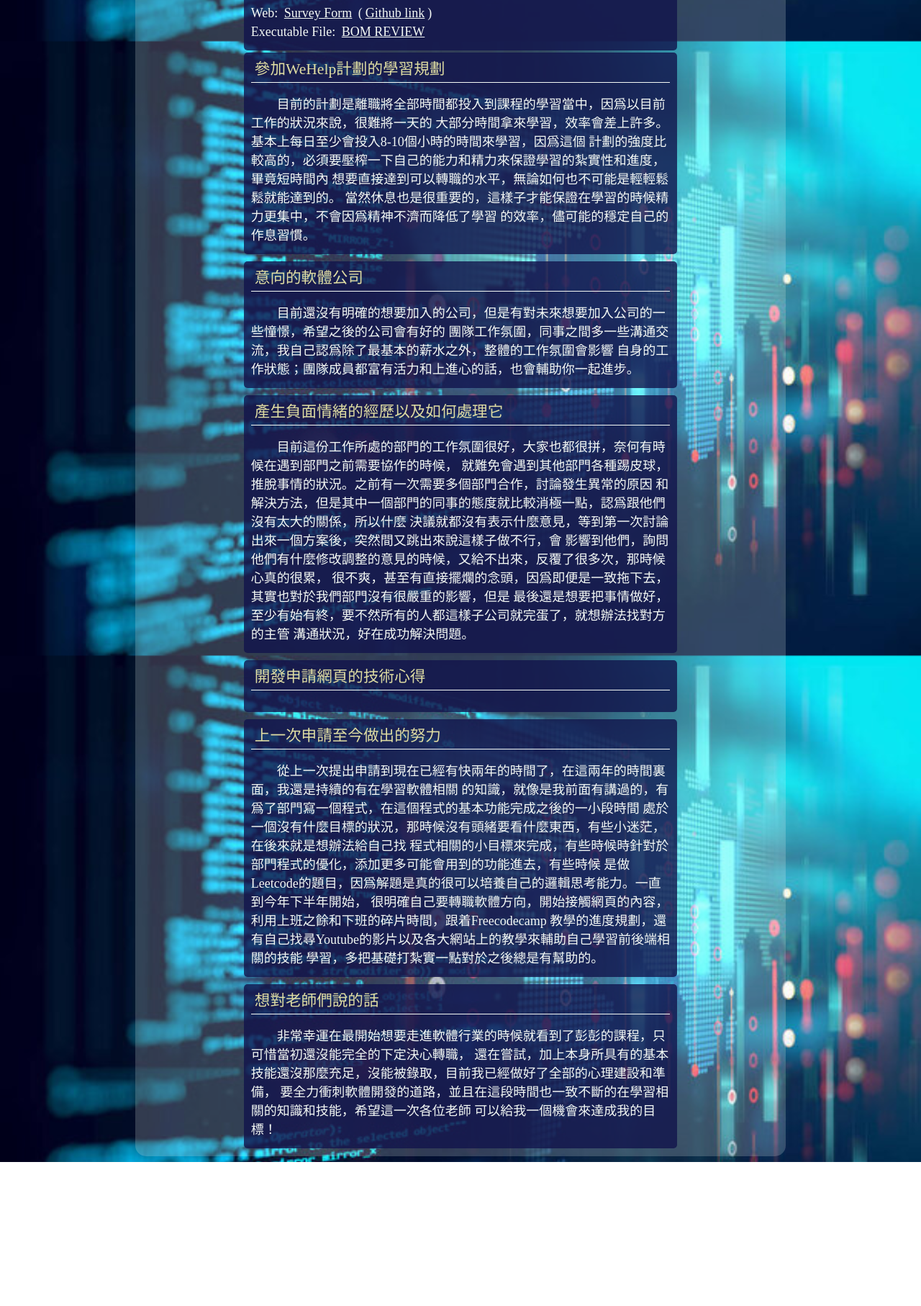
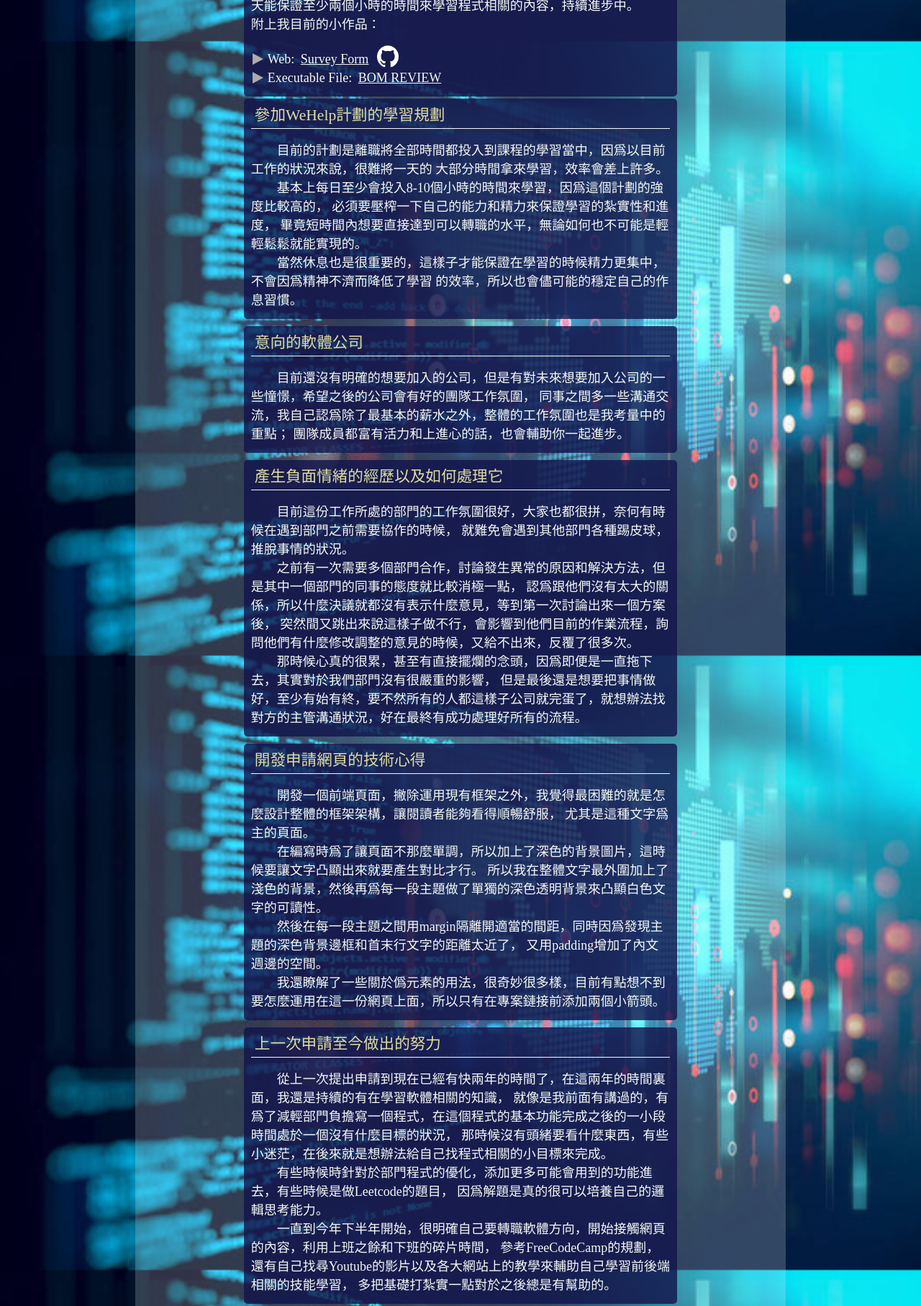
Before and after one commit to Andywang-95/5th-WeHelp-Bootcamp, a plain HTML site: page index.html in a window 1280 px wide. Shown: the part 796-2610 px from the top of the page at 72% size. Before the commit the page ends 2410 px from the top, so only its background shows below. Drawn offline with Linux system fonts and the light colour scheme; a web font is replaced by a local one.

Commit message:
取消js檔案，更新專案鏈接圖標，增加Footer，調整內文錯誤內容

```diff
--- a/index.html
+++ b/index.html
@@ -5,7 +5,6 @@
         <meta charset="utf-8" />
         <title>第五屆WeHelp Bootcamp申請書</title>
         <link rel="stylesheet" type="text/css" href="styles.css" />
-        <script src="index.js"></script>
     </head>
     <body>
         <h1>第五屆WeHelp Bootcamp申請書</h1>
@@ -15,91 +14,107 @@
                 <p class="inner-text">
                 我叫王嘉禾，28歲，畢業於元智大學通訊工程學系，目前在技鋼科技擔任零件工程師。本身性格開朗，
                 有上進心，抗壓能力強。大概在3年前因爲興趣使然開始學習Python，在前一份業務的工作中也運用了
-                Python的相關技能幫助自己完成資料歸類整理等簡單的工作，開始有了想要往軟體方面發展的念頭。
-                在目前的這份工作中更是自己用Python寫出了一直小程式，並且做了UI的界面供整個部門的同事使用，
-                極大減輕了大家的工作負擔並且提高了工作效率，讓我也非常有成就感，從而堅定了我要轉職成爲軟體
-                工程師的念頭，目前計劃在明年上半年會離職，全心全意投入到軟體學習中。
+                Python的相關技能幫助自己完成資料歸類整理等簡單的工作，開始有了想要往軟體方面發展的念頭。<br/>
+                &emsp;&emsp;在目前的這份工作中更是自己用Python寫出了一隻小程式，
+                並且做了UI的界面供整個部門的同事使用，極大減輕了大家的工作負擔並且提高了工作效率，
+                讓我也非常有成就感，從而堅定了我要轉職成爲軟體工程師的念頭.<br/>
+                &emsp;&emsp;目前計劃在2024上半年會離職，全心全意投入到軟體學習中。
                 </p>
             </div>
             <div class="item">
                 <p class="title-text">爲了成爲軟體工程師所做的努力</p>
                 <p class="inner-text">
-                我之前有申請過第二屆的WeHelp計劃，當時正好是前一份工作剛離職，的時候，那時還只有學習比較基
-                礎的Python內容，很可惜當時沒有被錄取。在目前的這一份工作中，爲了要提高部門工作上的效率，減輕
-                大家的負擔，我就寫了一只有UI界面的程式，讓部門的全部人都可以使用。在這個過程當中，遇到很多
-                之前沒有學習過的知識點，因爲沒有人可以詢問，所以就自己上網查詢可行的解決方法，學習到了很多
-                之前沒有接觸過的東西，也鍛鍊了自己的自學能力。今年下半年開始因爲已經明確了自己想要轉職軟體
-                工程師的想法，所以又開始學習網頁前後端相關的知識，看了很多youtube的影片(包括彭彭的~)以及
-                很多教學的網站(RUNOOB，W3School，freecodecamp等)來輔助自己的學習，目前有了一定的知識與
-                概念。現階段在工作之餘還基本上每天能保證至少兩個小時的時間來學習程式相關的內容，持續進步中。
-                附上我目前的小作品：</p>
+                我之前有申請過第二屆的WeHelp計劃，當時正好是前一份工作剛離職的時候，那時還只有學習比較基礎的Python內容
+                ，很可惜當時沒有被錄取。在目前的這一份工作中，爲了要提高部門工作上的效率，
+                減輕大家的負擔，我就寫了一只有UI界面的程式，讓部門的全部人都可以使用。在這個過程當中，
+                遇到很多之前沒有學習過的知識點，因爲沒有人可以詢問，所以就自己上網查詢可行的解決方法，
+                學習到了很多之前沒有接觸過的東西，也鍛鍊了自己的自學能力。<br/>
+                &emsp;&emsp;2023下半年開始因爲已經明確了自己想要轉職軟體工程師的想法，所以又開始學習網頁前後端相關的知識，
+                看了很多youtube的影片(包括彭彭的~)以及很多教學的網站(RUNOOB，W3School，FreeCodeCamp等)來輔助自己的學習，
+                目前有了一定的基礎與概念。現階段在工作之餘還基本上每天能保證至少兩個小時的時間來學習程式相關的內容，持續進步中。<br/>
+                附上我目前的小作品：
+                </p>
                 <p class="web-link">Web:
-                <span class="code-link"><a href="https://andywang-95.github.io/Survey-Form/" target="_blank">Survey Form</a></span>
-                (<span class="code-link"><a href="https://github.com/Andywang-95/Survey-Form" target="_blank">Github link</a></span>)
+                    <span class="code-link"><a class="inner-link" href="https://andywang-95.github.io/Survey-Form/" target="_blank">Survey Form</a></span>
+                    <span class="code-link"><a class="img-link" href="https://github.com/Andywang-95/Survey-Form" target="_blank" ><img id="codelink-img" src="image\github-mark-white.png"></a></span>
                 </p>
                 <p class="exe-link">Executable File:
-                <span class="code-link"><a href="https://github.com/Andywang-95/BOM-REVIEW" target="_blank">BOM REVIEW</a></span>
+                    <span class="code-link"><a class="inner-link" href="https://github.com/Andywang-95/BOM-REVIEW" target="_blank">BOM REVIEW</a></span>
                 </p>
             </div>
             <div class="item">
                 <p class="title-text">參加WeHelp計劃的學習規劃</p>
                 <p class="inner-text">
                 目前的計劃是離職將全部時間都投入到課程的學習當中，因爲以目前工作的狀況來說，很難將一天的
-                大部分時間拿來學習，效率會差上許多。基本上每日至少會投入8-10個小時的時間來學習，因爲這個
-                計劃的強度比較高的，必須要壓榨一下自己的能力和精力來保證學習的紮實性和進度，畢竟短時間內
-                想要直接達到可以轉職的水平，無論如何也不可能是輕輕鬆鬆就能達到的。
-                當然休息也是很重要的，這樣子才能保證在學習的時候精力更集中，不會因爲精神不濟而降低了學習
-                的效率，儘可能的穩定自己的作息習慣。
+                大部分時間拿來學習，效率會差上許多。<br/>
+                &emsp;&emsp;基本上每日至少會投入8-10個小時的時間來學習，因爲這個計劃的強度比較高的，
+                必須要壓榨一下自己的能力和精力來保證學習的紮實性和進度，
+                畢竟短時間內想要直接達到可以轉職的水平，無論如何也不可能是輕輕鬆鬆就能實現的。<br/>
+                &emsp;&emsp;當然休息也是很重要的，這樣子才能保證在學習的時候精力更集中，不會因爲精神不濟而降低了學習
+                的效率，所以也會儘可能的穩定自己的作息習慣。
                 </p>
             </div>
             <div class="item">
                 <p class="title-text">意向的軟體公司</p>
                 <p class="inner-text">
-                目前還沒有明確的想要加入的公司，但是有對未來想要加入公司的一些憧憬，希望之後的公司會有好的
-                團隊工作氛圍，同事之間多一些溝通交流，我自己認爲除了最基本的薪水之外，整體的工作氛圍會影響
-                自身的工作狀態；團隊成員都富有活力和上進心的話，也會輔助你一起進步。
+                目前還沒有明確的想要加入的公司，但是有對未來想要加入公司的一些憧憬，希望之後的公司會有好的團隊工作氛圍，
+                同事之間多一些溝通交流，我自己認爲除了最基本的薪水之外，整體的工作氛圍也是我考量中的重點；
+                團隊成員都富有活力和上進心的話，也會輔助你一起進步。
                 </p>
             </div>
             <div class="item">
                 <p class="title-text">產生負面情緒的經歷以及如何處理它</p>
                 <p class="inner-text">
                 目前這份工作所處的部門的工作氛圍很好，大家也都很拼，奈何有時候在遇到部門之前需要協作的時候，
-                就難免會遇到其他部門各種踢皮球，推脫事情的狀況。之前有一次需要多個部門合作，討論發生異常的原因
-                和解決方法，但是其中一個部門的同事的態度就比較消極一點，認爲跟他們沒有太大的關係，所以什麼
-                決議就都沒有表示什麼意見，等到第一次討論出來一個方案後，突然間又跳出來說這樣子做不行，會
-                影響到他們，詢問他們有什麼修改調整的意見的時候，又給不出來，反覆了很多次，那時候心真的很累，
-                很不爽，甚至有直接擺爛的念頭，因爲即便是一致拖下去，其實也對於我們部門沒有很嚴重的影響，但是
-                最後還是想要把事情做好，至少有始有終，要不然所有的人都這樣子公司就完蛋了，就想辦法找對方的主管
-                溝通狀況，好在成功解決問題。
+                就難免會遇到其他部門各種踢皮球，推脫事情的狀況。<br/>
+                &emsp;&emsp;之前有一次需要多個部門合作，討論發生異常的原因和解決方法，但是其中一個部門的同事的態度就比較消極一點，
+                認爲跟他們沒有太大的關係，所以什麼決議就都沒有表示什麼意見，等到第一次討論出來一個方案後，
+                突然間又跳出來說這樣子做不行，會影響到他們目前的作業流程，詢問他們有什麼修改調整的意見的時候，又給不出來，反覆了很多次。<br/>
+                &emsp;&emsp;那時候心真的很累，甚至有直接擺爛的念頭，因爲即便是一直拖下去，其實對於我們部門沒有很嚴重的影響，
+                但是最後還是想要把事情做好，至少有始有終，要不然所有的人都這樣子公司就完蛋了，就想辦法找對方的主管溝通狀況，好在最終有成功處理好所有的流程。
                 </p>
             </div>
             <div class="item">
                 <p class="title-text">開發申請網頁的技術心得</p>
                 <p class="inner-text">
+                開發一個前端頁面，撇除運用現有框架之外，我覺得最困難的就是怎麼設計整體的框架架構，讓閱讀者能夠看得順暢舒服，
+                尤其是這種文字爲主的頁面。<br/>
+                &emsp;&emsp;在編寫時爲了讓頁面不那麼單調，所以加上了深色的背景圖片，這時候要讓文字凸顯出來就要產生對比才行。
+                所以我在整體文字最外圍加上了淺色的背景，然後再爲每一段主題做了單獨的深色透明背景來凸顯白色文字的可讀性。<br/>
+                &emsp;&emsp;然後在每一段主題之間用margin隔離開適當的間距，同時因爲發現主題的深色背景邊框和首末行文字的距離太近了，
+                又用padding增加了內文週邊的空間。<br/>
+                &emsp;&emsp;我還瞭解了一些關於僞元素的用法，很奇妙很多樣，目前有點想不到要怎麼運用在這一份網頁上面，所以只有在專案鏈接前添加兩個小箭頭。
                 </p>
             </div>
             <div class="item">
                 <p class="title-text">上一次申請至今做出的努力</p>
                 <p class="inner-text">
-                從上一次提出申請到現在已經有快兩年的時間了，在這兩年的時間裏面，我還是持續的有在學習軟體相關
-                的知識，就像是我前面有講過的，有爲了部門寫一個程式，在這個程式的基本功能完成之後的一小段時間
-                處於一個沒有什麼目標的狀況，那時候沒有頭緒要看什麼東西，有些小迷茫，在後來就是想辦法給自己找
-                程式相關的小目標來完成，有些時候時針對於部門程式的優化，添加更多可能會用到的功能進去，有些時候
-                是做Leetcode的題目，因爲解題是真的很可以培養自己的邏輯思考能力。一直到今年下半年開始，
-                很明確自己要轉職軟體方向，開始接觸網頁的內容，利用上班之餘和下班的碎片時間，跟着Freecodecamp
-                教學的進度規劃，還有自己找尋Youtube的影片以及各大網站上的教學來輔助自己學習前後端相關的技能
-                學習，多把基礎打紮實一點對於之後總是有幫助的。
+                從上一次提出申請到現在已經有快兩年的時間了，在這兩年的時間裏面，我還是持續的有在學習軟體相關的知識，
+                就像是我前面有講過的，有爲了減輕部門負擔寫一個程式，在這個程式的基本功能完成之後的一小段時間處於一個沒有什麼目標的狀況，
+                那時候沒有頭緒要看什麼東西，有些小迷茫，在後來就是想辦法給自己找程式相關的小目標來完成。<br/>
+                &emsp;&emsp;有些時候時針對於部門程式的優化，添加更多可能會用到的功能進去，有些時候是做Leetcode的題目，
+                因爲解題是真的很可以培養自己的邏輯思考能力。<br/>
+                &emsp;&emsp;一直到今年下半年開始，很明確自己要轉職軟體方向，開始接觸網頁的內容，利用上班之餘和下班的碎片時間，
+                參考FreeCodeCamp的規劃，還有自己找尋Youtube的影片以及各大網站上的教學來輔助自己學習前後端相關的技能學習，
+                多把基礎打紮實一點對於之後總是有幫助的。
                 </p>
             </div>
             <div class="item">
                 <p class="title-text">想對老師們說的話</p>
                 <p class="inner-text">
-                非常幸運在最開始想要走進軟體行業的時候就看到了彭彭的課程，只可惜當初還沒能完全的下定決心轉職，
-                還在嘗試，加上本身所具有的基本技能還沒那麼充足，沒能被錄取，目前我已經做好了全部的心理建設和準備，
-                要全力衝刺軟體開發的道路，並且在這段時間也一致不斷的在學習相關的知識和技能，希望這一次各位老師
-                可以給我一個機會來達成我的目標！
+                非常幸運在最開始想要走進軟體行業的時候就看到了彭彭的課程，只可惜當初還沒有完全的下定決心轉職，
+                還在嘗試各種想法，加上本身所具有的基本技能還沒那麼充足，沒能被錄取。<br/>
+                &emsp;&emsp;目前我已經做好了全部的心理建設和準備，要全力衝刺軟體開發的道路，並且在這段時間也一致不斷的在學習相關的知識和技能，
+                希望這一次各位老師可以提供一個機會讓我盡我所能來達成目標！
                 </p>
             </div>
         </div>
+        <script src="./func.js"></script>
     </body>
+    <hr />
+    <footer>
+        本頁面僅供WeHelp第五屆申請審查使用
+        <br />
+        <a class="footer-link" href="https://github.com/Andywang-95" target="_blank">Github<img id="footer-img" src="image\github-mark-white.png"></a>
+    </footer>
 </html>
--- a/styles.css
+++ b/styles.css
@@ -1,6 +1,7 @@
 @import url('https://fonts.googleapis.com/css2?family=Noto Sans Traditional Chinese&display=swap');
+@import url('https://fonts.googleapis.com/css2?family=Lemon&family=Playfair+Display:ital,wght@1,700&display=swap');
 body {
-    font-family: "Noto Sans Traditional Chinese";
+    font-family: "Noto Sans Traditional Chinese", serif;
     font-size: 18px;
     color: #F4F9F5;
     background-image: url("image\\background-image.jpg");
@@ -21,6 +22,7 @@ body {
 }
 
 .item {
+    position: relative;
     background-color: #11134BCC;
     width: 70%;
     margin: 3px auto;
@@ -57,7 +59,31 @@ h1 {
     padding: 15px 0;
 }
 
-a {
+.web-link::before {
+    content: '';
+    display: inline-block;
+    width: 0;
+    height: 0;
+    border: 8px solid transparent;
+    border-left: 15px solid #AFABAB;
+    position: relative;
+    top: 2px;
+    left: 2px;
+}
+
+.exe-link::before {
+    content: '';
+    display: inline-block;
+    width: 0;
+    height: 0;
+    border: 8px solid transparent;
+    border-left: 15px solid #AFABAB;
+    position: relative;
+    top: 2px;
+    left: 2px;
+}
+
+.inner-link {
     color: #F4F9F5;
     border-radius: 2px;
     border:3px solid transparent;
@@ -65,14 +91,41 @@ a {
     margin: 1px auto;
 }
 
-a:hover {
+.inner-link:hover {
     background-color: transparent;
     border: 3px solid #E1E3E299;
 }
 
-a:active {
+.inner-link:active {
     background-color: #E1E3E299;
     border-color: transparent;
+}
+
+footer {
+    font-family: "Lemon", serif;
+    text-align: center;
+    margin: 20px auto;
+}
+
+#codelink-img {
+    width: 30px;
+    height: 30px;
+    border: 3px solid transparent;
+    margin-bottom: -8px;
+}
+
+#codelink-img:hover {
+    border: 3px solid #E1E3E299;
+    border-radius: 20px;
+}
+
+#footer-img {
+    width: 50px;
+    height: 50px;
+    margin: 0 0 -12px 15px;
+}
+.footer-link {
+    color: #F4F9F5;
 }
 
 @media (max-width:1250px) {
```
Also changed, not shown: image/github-mark-white.png (added), image/github-mark.png (added), index.js (deleted).
